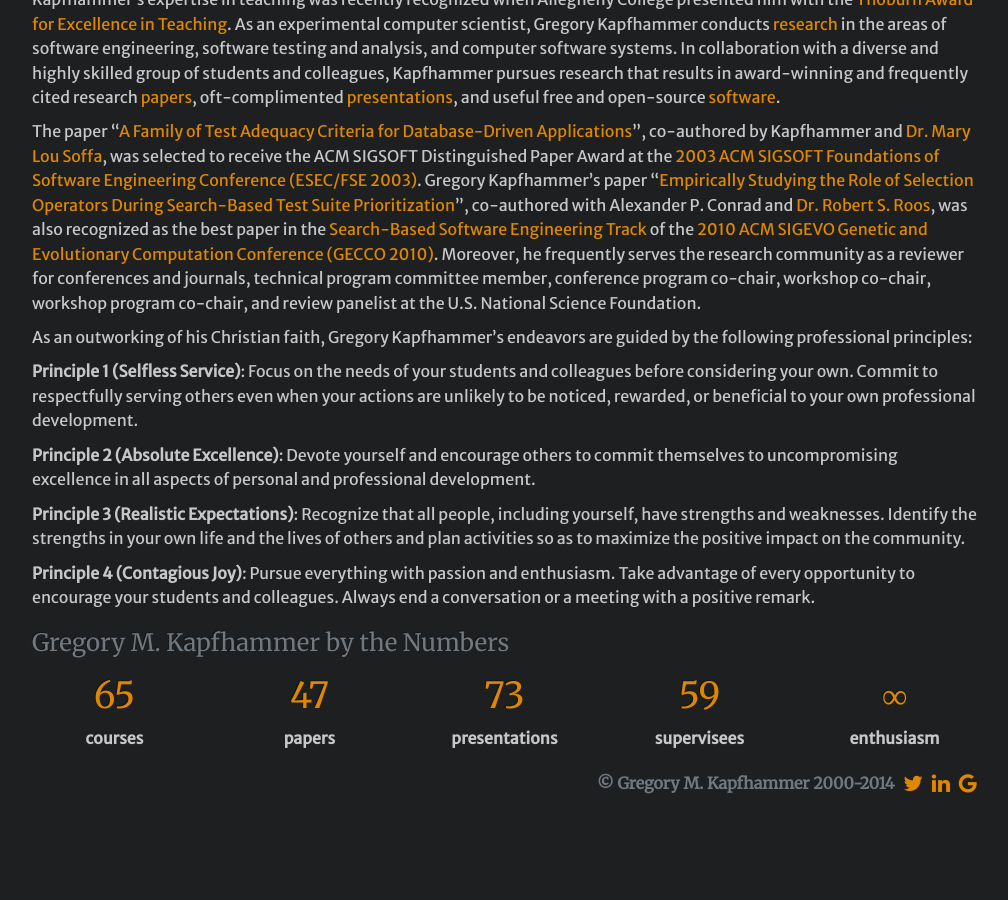
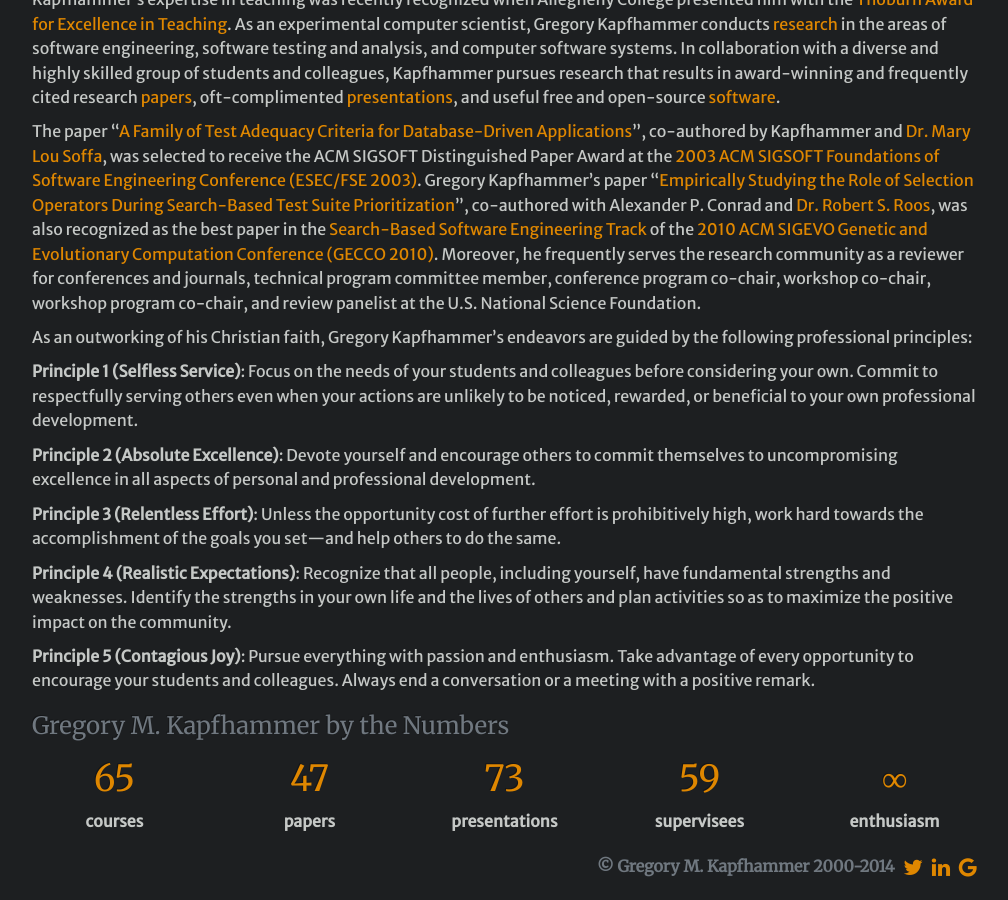
Before and after one commit to geerc/www, a Jekyll site: the page built from gkapfham/biography.md, in a window 1280 px wide and 900 px high, scrolled down 893 px. Shown: the whole window, without its empty margins (233-1241 px from the left). Built offline with Jekyll 4.4.1, drawn with Linux system fonts in a browser that asks for light colours; nearby versions of some CDN libraries; Markdown is read by kramdown in place of the engine named in the settings; comment, search, counter and statistics services are not loaded; before the commit the page ends 1709 px from its top, so only the background shows below that.

Commit message:
Updating the biography to include the fifth professional principle.

```diff
--- a/gkapfham/biography.md
+++ b/gkapfham/biography.md
@@ -59,9 +59,12 @@ professional development.
 <b>Principle 2 (Absolute Excellence)</b>: Devote yourself and encourage others to commit themselves to uncompromising excellence
 in all aspects of personal and professional development.
 
-**Principle 3 (Realistic Expectations)**: Recognize that all people, including yourself, have strengths and weaknesses.
-Identify the strengths in your own life and the lives of others and plan activities so as to maximize the positive
-impact on the community.
+**Principle 3 (Relentless Effort)**: Unless the opportunity cost of further effort is prohibitively high, work hard
+towards the accomplishment of the goals you set—and help others to do the same.
 
-**Principle 4 (Contagious Joy)**: Pursue everything with passion and enthusiasm. Take advantage of every opportunity to
+**Principle 4 (Realistic Expectations)**: Recognize that all people, including yourself, have fundamental strengths and
+weaknesses.  Identify the strengths in your own life and the lives of others and plan activities so as to maximize the
+positive impact on the community.
+
+**Principle 5 (Contagious Joy)**: Pursue everything with passion and enthusiasm. Take advantage of every opportunity to
 encourage your students and colleagues. Always end a conversation or a meeting with a positive remark.
```
